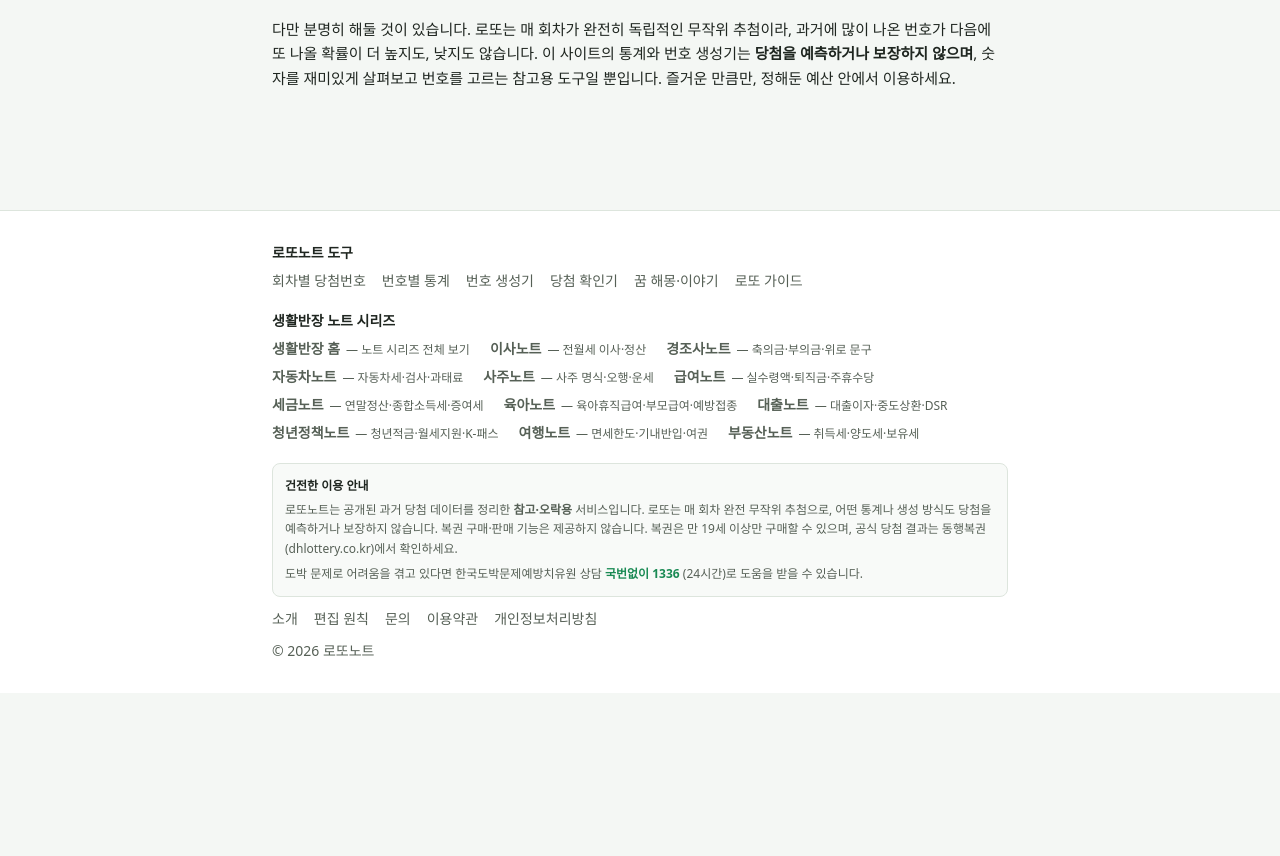
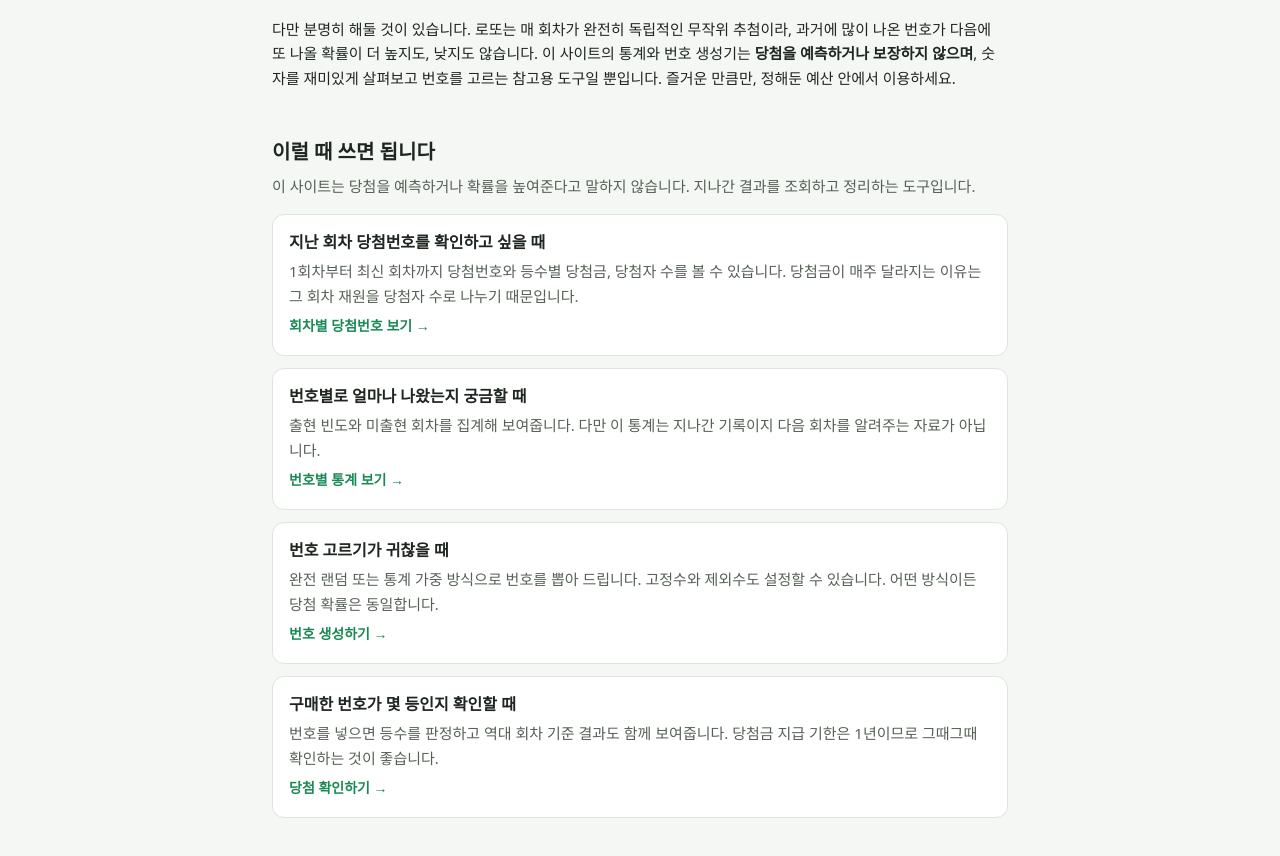
Before and after one commit to cdkjjang/lotto-note, a Next.js app: page / in a window 1280 px wide. Shown: the part 1940-2796 px from the top of the page. Before the commit the page ends 2633 px from the top, so only its background shows below. Built offline with nearby package versions, Linux system fonts and the light colour scheme; no server answers; a web font is replaced by a local one.

Commit message:
노트 홈 보강 — 상황별 안내·FAQ(구조화 데이터)·기준 관리 방식 추가

```diff
--- a/app/page.tsx
+++ b/app/page.tsx
@@ -1,5 +1,6 @@
 import type { Metadata } from "next";
 import AdSlot from "@/components/AdSlot";
+import HomeNotes from "@/components/HomeNotes";
 import Link from "next/link";
 import { LottoBalls } from "@/components/LottoBall";
 import { latestDraw, recentDraws, TOTAL_ROUNDS } from "@/lib/draws";
@@ -183,6 +184,66 @@ export default function HomePage() {
           안에서 이용하세요.
         </p>
       </section>
+      <HomeNotes
+        siteName={SITE_NAME}
+        updated="2026-08-02"
+        intro="이 사이트는 당첨을 예측하거나 확률을 높여준다고 말하지 않습니다. 지나간 결과를 조회하고 정리하는 도구입니다."
+        scenarios={[
+          {
+            situation: "지난 회차 당첨번호를 확인하고 싶을 때",
+            action:
+              "1회차부터 최신 회차까지 당첨번호와 등수별 당첨금, 당첨자 수를 볼 수 있습니다. 당첨금이 매주 달라지는 이유는 그 회차 재원을 당첨자 수로 나누기 때문입니다.",
+            href: "/numbers",
+            label: "회차별 당첨번호 보기",
+          },
+          {
+            situation: "번호별로 얼마나 나왔는지 궁금할 때",
+            action:
+              "출현 빈도와 미출현 회차를 집계해 보여줍니다. 다만 이 통계는 지나간 기록이지 다음 회차를 알려주는 자료가 아닙니다.",
+            href: "/stats",
+            label: "번호별 통계 보기",
+          },
+          {
+            situation: "번호 고르기가 귀찮을 때",
+            action:
+              "완전 랜덤 또는 통계 가중 방식으로 번호를 뽑아 드립니다. 고정수와 제외수도 설정할 수 있습니다. 어떤 방식이든 당첨 확률은 동일합니다.",
+            href: "/generator",
+            label: "번호 생성하기",
+          },
+          {
+            situation: "구매한 번호가 몇 등인지 확인할 때",
+            action:
+              "번호를 넣으면 등수를 판정하고 역대 회차 기준 결과도 함께 보여줍니다. 당첨금 지급 기한은 1년이므로 그때그때 확인하는 것이 좋습니다.",
+            href: "/check",
+            label: "당첨 확인하기",
+          },
+        ]}
+        faq={[
+          {
+            q: "통계로 번호를 고르면 당첨 확률이 올라가나요?",
+            a: "올라가지 않습니다. 로또는 매 회차 독립적인 무작위 추첨이라 이전 결과가 다음 회차에 영향을 주지 않습니다. 1등 확률은 어떤 조합을 고르든 8,145,060분의 1로 같습니다.",
+          },
+          {
+            q: "오래 안 나온 번호가 나올 때가 되지 않았나요?",
+            a: "도박사의 오류라고 부르는 대표적인 착각입니다. 추첨기는 이전 결과를 기억하지 않으므로, 20회 연속 안 나온 번호와 지난주에 나온 번호의 확률은 완전히 같습니다.",
+          },
+          {
+            q: "당첨번호 데이터는 어디서 가져오나요?",
+            a: "공개된 당첨번호 데이터를 정규화해 저장하고 매주 추첨 후 갱신합니다. 다만 공식 자료가 아니므로 최종 확인은 동행복권에서 하시기 바랍니다.",
+          },
+          {
+            q: "번호를 예측해 주는 서비스가 있던데요?",
+            a: "무작위 추첨의 결과를 미리 아는 방법은 존재하지 않습니다. 예측을 표방하거나 유료로 번호를 파는 곳은 근거가 없으니 주의하세요.",
+          },
+        ]}
+        maintained={[
+          "회차별 당첨번호와 등수별 당첨금 데이터 (매주 추첨 후 갱신)",
+          "등수 판정 기준과 당첨금 배분 구조",
+          "복권 당첨금 원천징수 세율 (소득세법)",
+          "당첨금 지급 기한과 수령 절차",
+        ]}
+      />
+
       <AdSlot slot="home-bottom" />
     </div>
   );
--- /dev/null
+++ b/components/HomeNotes.tsx
@@ -0,0 +1,135 @@
+// 노트 홈 공통 보강 블록 — 상황별 안내 / 자주 묻는 질문 / 기준 관리 방식.
+// 홈은 방문자가 처음 보는 화면인데 도구 카드만 있으면 이 사이트가 무엇을 근거로
+// 어떻게 만들어졌는지 알 수 없다. FAQPage 구조화 데이터도 여기서 함께 출력한다.
+import Link from "next/link";
+
+export interface HomeScenario {
+  /** 방문자가 처한 상황 */
+  situation: string;
+  /** 그때 무엇을 확인하면 되는지 */
+  action: string;
+  /** 연결할 계산기 경로 */
+  href: string;
+  label: string;
+}
+
+export interface HomeFaq {
+  q: string;
+  a: string;
+}
+
+export default function HomeNotes({
+  scenarios,
+  faq,
+  maintained,
+  updated,
+  intro,
+  siteName,
+}: {
+  scenarios: HomeScenario[];
+  faq: HomeFaq[];
+  /** 매년 확인·갱신하는 기준 항목 */
+  maintained: string[];
+  updated: string;
+  /** 상황 섹션 도입 문장 */
+  intro: string;
+  siteName: string;
+}) {
+  const faqJsonLd = {
+    "@context": "https://schema.org",
+    "@type": "FAQPage",
+    mainEntity: faq.map(({ q, a }) => ({
+      "@type": "Question",
+      name: q,
+      acceptedAnswer: { "@type": "Answer", text: a },
+    })),
+  };
+
+  return (
+    <div className="mt-12 space-y-12">
+      <script
+        type="application/ld+json"
+        dangerouslySetInnerHTML={{ __html: JSON.stringify(faqJsonLd) }}
+      />
+
+      <section>
+        <h2 className="text-xl font-bold">이럴 때 쓰면 됩니다</h2>
+        <p className="mt-2 text-[15px] leading-relaxed text-muted">{intro}</p>
+        <ul className="mt-4 space-y-3">
+          {scenarios.map((s) => (
+            <li
+              key={s.href + s.situation}
+              className="rounded-xl border border-border-soft bg-card p-4"
+            >
+              <p className="font-bold leading-snug">{s.situation}</p>
+              <p className="mt-1.5 text-[15px] leading-relaxed text-muted">
+                {s.action}
+              </p>
+              <Link
+                href={s.href}
+                className="mt-2 inline-block text-sm font-semibold text-accent underline-offset-4 hover:underline"
+              >
+                {s.label} →
+              </Link>
+            </li>
+          ))}
+        </ul>
+      </section>
+
+      <section>
+        <h2 className="text-xl font-bold">자주 묻는 질문</h2>
+        <dl className="mt-4 space-y-4">
+          {faq.map(({ q, a }) => (
+            <div
+              key={q}
+              className="rounded-xl border border-border-soft bg-card p-4 shadow-sm"
+            >
+              <dt className="font-bold">
+                <span className="text-accent">Q.</span> {q}
+              </dt>
+              <dd className="mt-2 text-[15px] leading-relaxed text-muted">{a}</dd>
+            </div>
+          ))}
+        </dl>
+      </section>
+
+      <section className="rounded-2xl border border-border-soft bg-card p-5 text-[15px] leading-relaxed">
+        <h2 className="text-lg font-bold">기준은 이렇게 관리합니다</h2>
+        <p className="mt-2 text-muted">
+          {siteName}가 다루는 숫자는 법령과 고시에서 나옵니다. 그리고 이 값들은
+          해마다 바뀝니다. 아래 항목은 매년 확인해 계산 로직과 설명을 함께
+          갱신하는 대상입니다.
+        </p>
+        <ul className="mt-3 list-disc space-y-1.5 pl-5 text-muted">
+          {maintained.map((m) => (
+            <li key={m}>{m}</li>
+          ))}
+        </ul>
+        <p className="mt-3 text-muted">
+          계산 로직에는 경계값 중심의 자동 검증 테스트를 두어, 기준을 고칠 때
+          테스트도 함께 통과해야 배포되도록 했습니다. 화면에 표시되는 요율은
+          가능한 한 계산 로직의 값에서 직접 가져와 설명과 결과가 어긋나지 않게
+          합니다. 마지막 점검: {updated}
+        </p>
+        <p className="mt-3 text-muted">
+          작성 기준과 근거 자료, 오류 정정 절차는{" "}
+          <Link
+            href="/editorial"
+            className="text-accent underline-offset-4 hover:underline"
+          >
+            편집 원칙
+          </Link>
+          에 공개해 두었습니다. 기준이 바뀌었는데 반영되지 않았거나 결과가 실제와
+          다르다면{" "}
+          <Link
+            href="/contact"
+            className="text-accent underline-offset-4 hover:underline"
+          >
+            문의하기
+          </Link>
+          로 알려주세요.
+        </p>
+      </section>
+    </div>
+  );
+}
```
